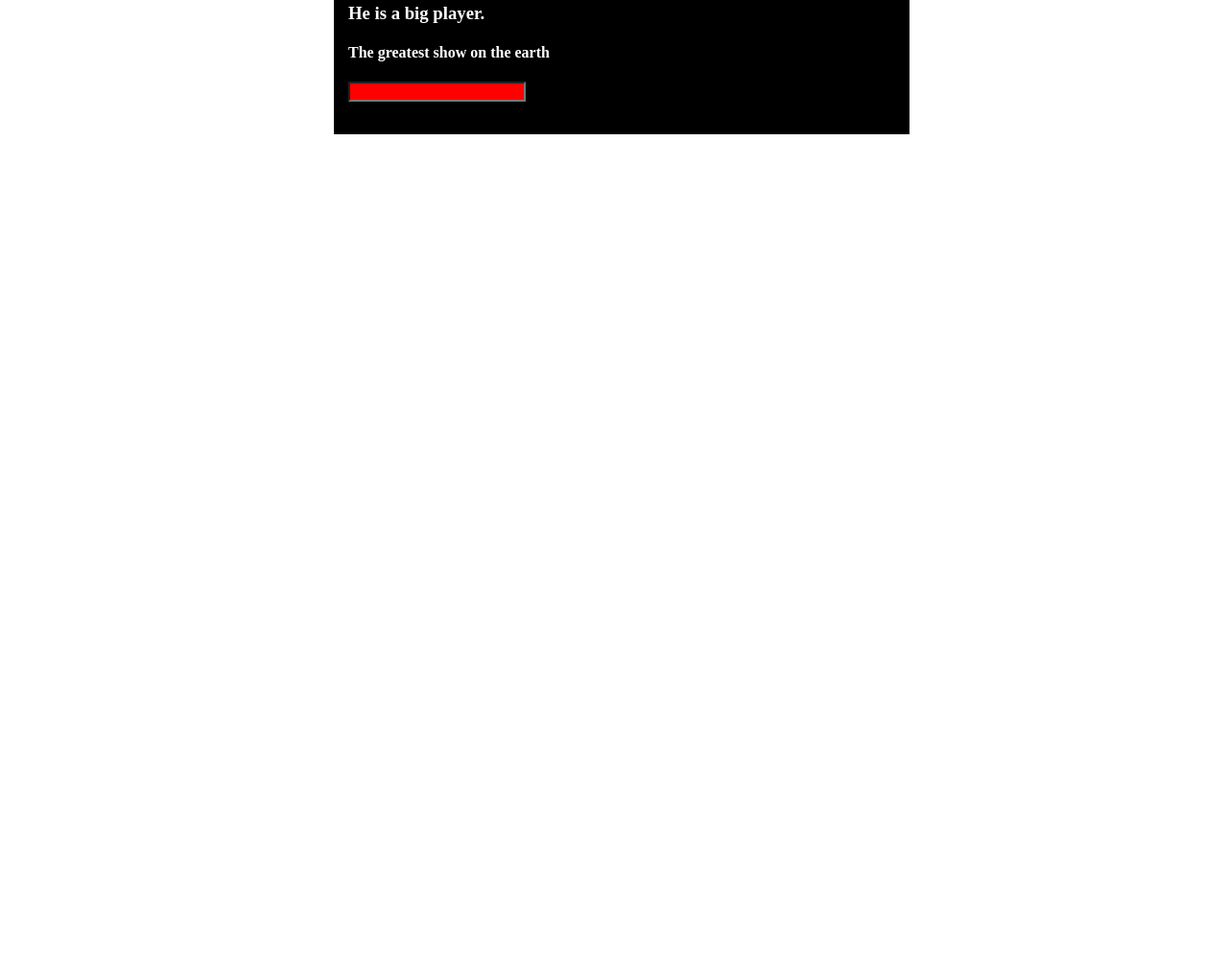
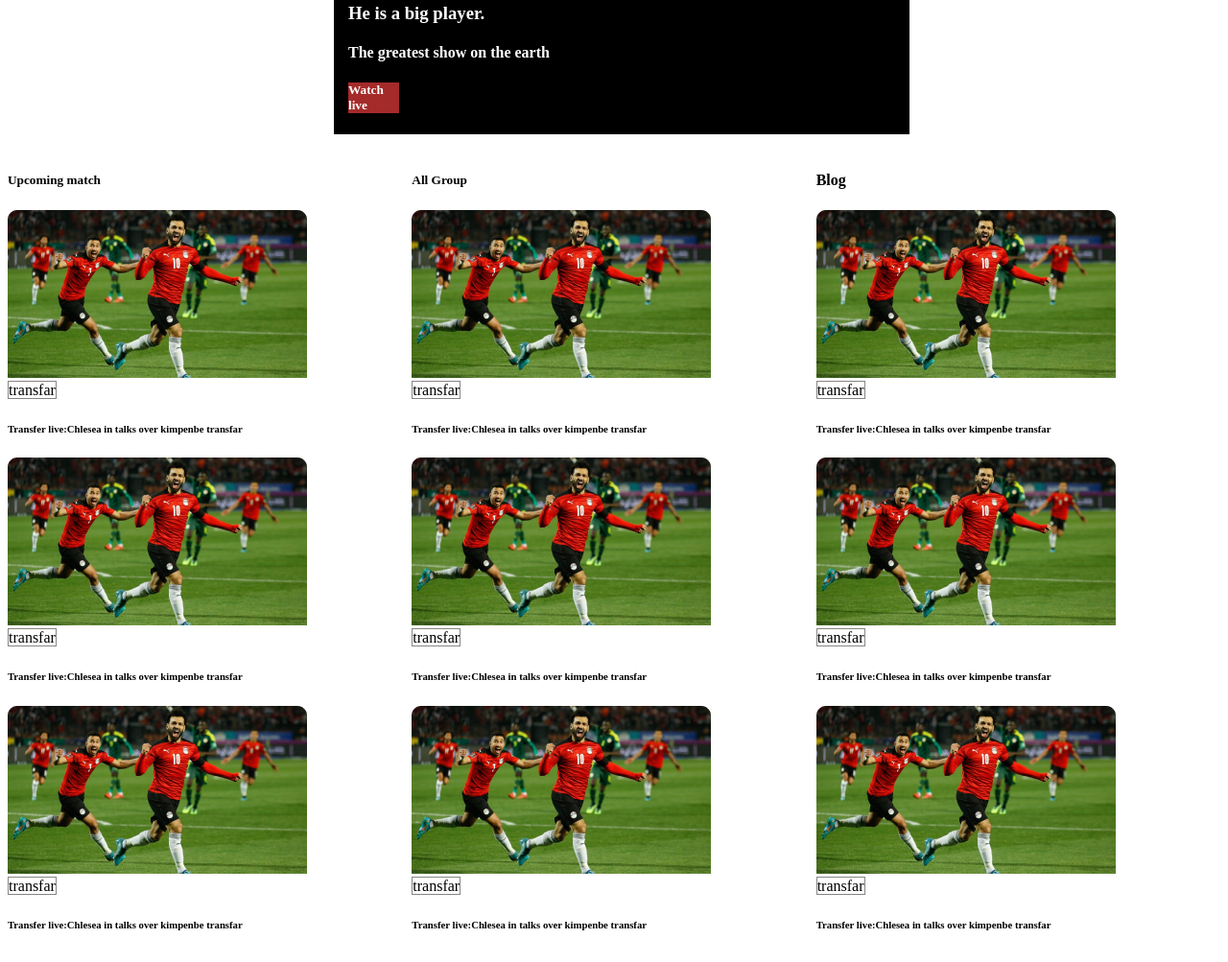
Before and after one commit to abusayeds/second-assigment, a plain HTML site: page index.html in a window 1280 px wide. Shown: the part 368-1371 px from the top of the page at 96% size. Before the commit the page ends 800 px from the top, so only its background shows below. Drawn offline with Linux system fonts and the light colour scheme.

Commit message:
new added

```diff
--- a/index.html
+++ b/index.html
@@ -16,10 +16,131 @@
                 <h3>He is a big player. </h3>
 
                 <h4> The greatest show on the earth</h4>
-                <input type="https://www.searchandshopping.org/">
+                <h5 class="input">Watch live</h5>
+            </div>
+        </div>
+        <br>
+        <div class="anathar-blog">
+            <h5>Upcoming match</h5>
+
+            <h5>All Group</h5>
+
+            <h4>Blog</h4>
+
+        </div>
+            <div class="blogs">
+                <article class="blog">
+                    <div>
+                        <div class="thumbnail"> </div>
+                        <img src="images/Blog Image.png" alt="">
+                    </div>
+                    <div class="blog-info">
+                        <span class="change">transfar</span>
+                         <h6 class="title-blog"> Transfer live:Chlesea in talks over kimpenbe transfar</h6>
+
+                    </div>
+
+                </article>
+
+                <article class="blog">
+                    <div>
+                        <div class="thumbnail"> </div>
+                        <img src="images/Blog Image.png" alt="">
+                    </div>
+                    <div class="blog-info">
+                        <span class="change">transfar</span>
+                        <h6 class="title-blog"> Transfer live:Chlesea in talks over kimpenbe transfar</h6>
+
+                    </div>
+
+                </article>
+                <article class="blog">
+                    <div>
+                        <div class="thumbnail"> </div>
+                        <img src="images/Blog Image.png" alt="">
+                    </div>
+                    <div class="blog-info">
+                        <span class="change">transfar</span>
+                        <h6 class="title-blog"> Transfer live:Chlesea in talks over kimpenbe transfar</h6>
+
+                    </div>
+
+                </article>
+                <article class="blog">
+                    <div>
+                        <div class="thumbnail"> </div>
+                        <img src="images/Blog Image.png" alt="">
+                    </div>
+                    <div class="blog-info">
+                        <span class="change">transfar</span>
+                        <h6 class="title-blog"> Transfer live:Chlesea in talks over kimpenbe transfar</h6>
+
+                    </div>
+
+                </article>
+                <article class="blog">
+                    <div>
+                        <div class="thumbnail"> </div>
+                        <img src="images/Blog Image.png" alt="">
+                    </div>
+                    <div class="blog-info">
+                        <span class="change">transfar</span>
+                        <h6 class="title-blog"> Transfer live:Chlesea in talks over kimpenbe transfar</h6>
+
+                    </div>
+
+                </article>
+                <article class="blog">
+                    <div>
+                        <div class="thumbnail"> </div>
+                        <img src="images/Blog Image.png" alt="">
+                    </div>
+                    <div class="blog-info">
+                        <span class="change">transfar</span>
+                        <h6 class="title-blog"> Transfer live:Chlesea in talks over kimpenbe transfar</h6>
+
+                    </div>
+
+                </article>
+                <article class="blog">
+                    <div>
+                        <div class="thumbnail"> </div>
+                        <img src="images/Blog Image.png" alt="">
+                    </div>
+                    <div class="blog-info">
+                        <span class="change">transfar</span>
+                        <h6 class="title-blog"> Transfer live:Chlesea in talks over kimpenbe transfar</h6>
+
+                    </div>
+
+                </article>
+                <article class="blog">
+                    <div>
+                        <div class="thumbnail"> </div>
+                        <img src="images/Blog Image.png" alt="">
+                    </div>
+                    <div class="blog-info">
+                        <span class="change">transfar</span>
+                        <h6 class="title-blog"> Transfer live:Chlesea in talks over kimpenbe transfar</h6>
+
+                    </div>
+
+                </article>
+                <article class="blog">
+                    <div>
+                        <div class="thumbnail"> </div>
+                        <img src="images/Blog Image.png" alt="">
+                    </div>
+                    <div class="blog-info">
+                        <span class="change">transfar</span>
+                        <h6 class="title-blog"> Transfer live:Chlesea in talks over kimpenbe transfar</h6>
+
+                    </div>
+
+                </article>
+
 
             </div>
-
 
         </div>
        </section>
--- a/style.css
+++ b/style.css
@@ -14,6 +14,38 @@
 .centar{
     margin-left: 200px;
 }
-input{
-    background-color: red;
+.input{
+
+    background-color: brown;
+    width: 9%;
+    display: flex;
+
 }
+.section-title{
+    border: 1px solid wheat;
+    width: 9%;
+    display: grid;
+    grid-template-columns: repeat(3, 1fr);
+}
+h4{
+    border: red;
+}
+.change{
+    border: 1px solid rgb(134, 133, 130);
+    width: 14%;
+}
+/*-----------
+ top blog styles
+ --------------*/
+ .blogs{
+    display: grid;
+    grid-template-columns: repeat(3, 1fr);
+ }
+ .blog .thumbnaill img{
+    width: 177px;
+    height: 117px;
+ }
+ .anathar-blog{
+    display: grid;
+    grid-template-columns: repeat(3, 1fr);
+ }
```
Also changed, not shown: images/Blog Image.png (added).
